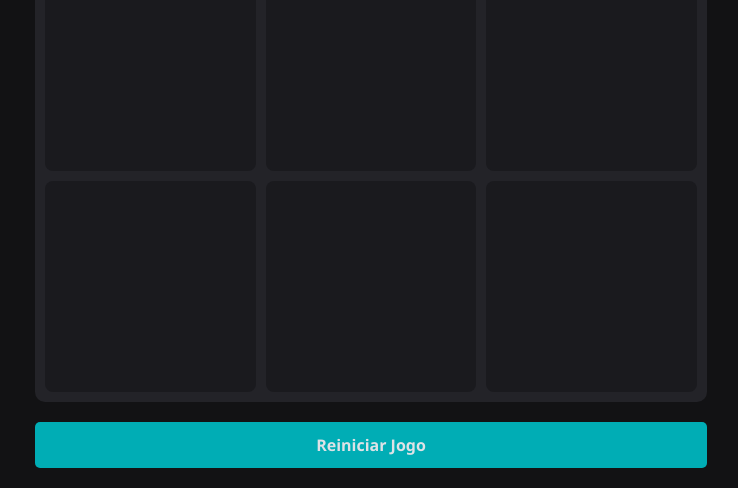
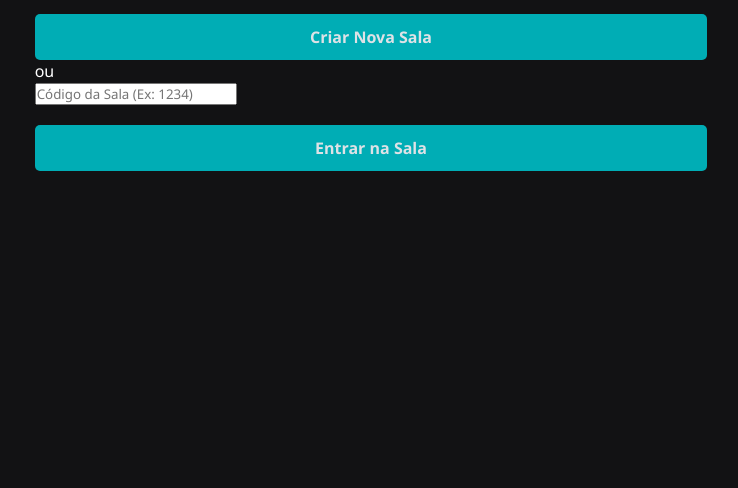
Before and after one commit to aios2005/tictactoeline, a plain HTML site: page index.html in a window 1280 px wide. Shown: the part 344-832 px from the top of the page, without its empty margins (269-1007 px from the left). After the commit the page ends 800 px from the top, so only its background shows below. Drawn offline with Linux system fonts and the light colour scheme.

Commit message:
update: creating lobby

```diff
--- a/index.html
+++ b/index.html
@@ -9,6 +9,19 @@
 <body>
     <div class="game container"> <!-- Div container-->
         <h1> Jogo da Velha online - Anti block do SENAC </h1>
+
+        <div id="lobby">
+            <button id="btn-criar-sala">Criar Nova Sala</button>
+            <p>ou</p>
+            <input type="text" id="input-sala" placeholder="Código da Sala (Ex: 1234)">
+            <button id="btn-entrar-sala">Entrar na Sala</button>
+        </div>
+
+        <div id="game-screen" style="display: none;">
+
+            <div id="status">Aguardando outro jogador...</div>
+            <div id="codigo-sala-display">Sala: <span id="sala-id">----</span> | Você é o jogador: <span id="seu-simbolo">?</span></div>
+
             <div class="board"> <!-- Tabuleiro com 9 celulas-->
                 <div class="cell" data-index="0"></div>
                 <div class="cell" data-index="1"></div>
@@ -23,6 +36,11 @@
 
             <button id="reset-btn">Reiniciar Jogo</button>
         </div>
+    </div>
+
+    <script src="https://www.gstatic.com/firebasejs/10.8.0/firebase-app-compat.js"></script>
+    <script src="https://www.gstatic.com/firebasejs/10.8.0/firebase-database-compat.js"></script>
+
     <script src="script.js" ></script>
 </body>
 </html>
```
Lines whose indentation alone changed are shown as unchanged.
